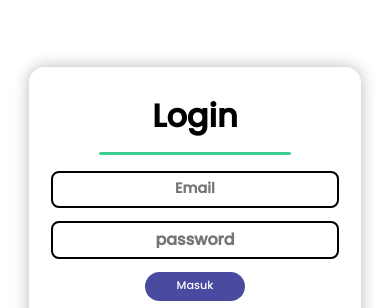
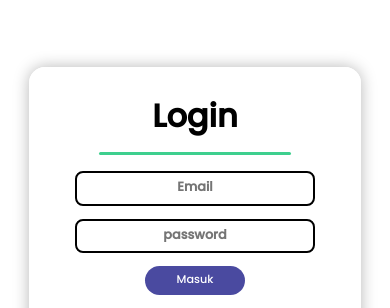
Before and after one commit to Gure-san/istanapresiden, a plain HTML site: page pages/login.html in a window 390 px wide. Shown: the part 173-481 px from the top of the page. Drawn offline with Linux system fonts and the light colour scheme.

Commit message:
mengubah ukuran font pada field input

```diff
--- a/css/login.css
+++ b/css/login.css
@@ -80,7 +80,7 @@ form .devider {
 }
 form input {
     margin-bottom: .8rem;
-    width: clamp(16rem, 80vw, 18rem);
+    width: clamp(15rem, 50vw, 18rem);
     text-align: center;
     padding: .5rem 1rem;
     font-size: .9rem;
@@ -256,6 +256,9 @@ form button:hover {
         width: 100%;
         transition: transform 600ms ease;
     }
+    .form-container form input {
+        font-size: .8rem;
+    }
     .log-container {
         position: relative;
         z-index: 2;
```
